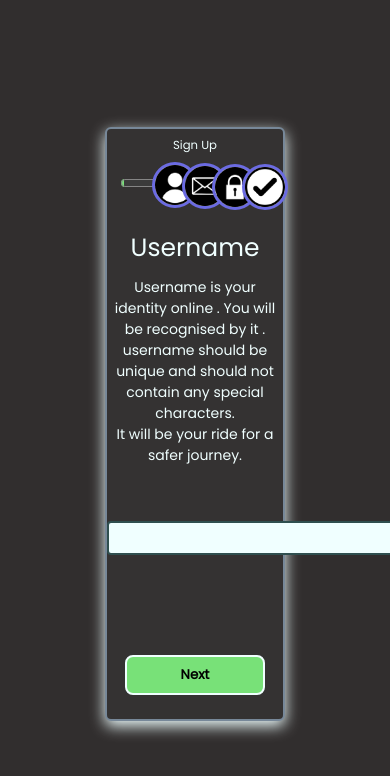
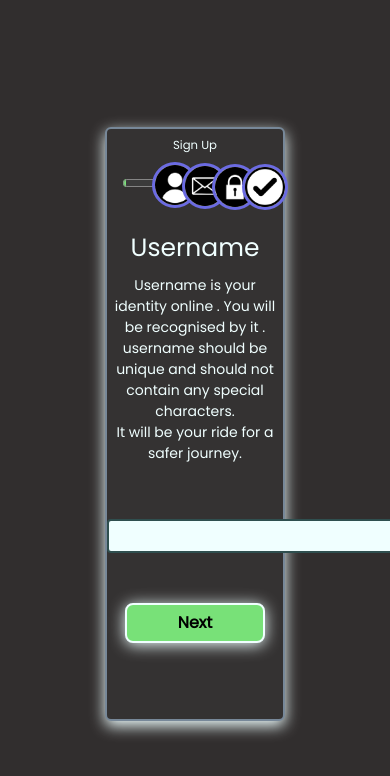
Before and after one commit to Semicile17/Signup, a plain HTML site: page index.html in a window 390 px wide. Shown: the top 776 px of the page. Drawn offline with Linux system fonts and the light colour scheme.

Commit message:
made some media query changes

```diff
--- a/script.js
+++ b/script.js
@@ -107,7 +107,7 @@ butnext.addEventListener('click',()=>{
                 imgif.style.display='none';
                 console.log('working')
                 dispfinal.style.display='block';
-                dispfinal.textContent=`Welcome ${username} . Thank you for joining Semcile .`
+                dispfinal.textContent=`Welcome ${username} . Thank you for joining Semicile .`
 
 
             }
--- a/style.css
+++ b/style.css
@@ -98,7 +98,7 @@ i.size{
     color: azure;text-align:center;
 }
 #usernamedesc{
-    margin-top:10px;
+    margin-top:8px;
 }
 .tag{
     font-size:14px;
@@ -120,16 +120,19 @@ i.size{
 .next{
     text-align: center;
     margin-top: 100px;
+
 }
 #change{
     width: 140px;
     height: 40px;
+    font-size:16px;
     background-color: rgb(120, 225, 120);
     border: 2px solid azure;
     border-radius: 8px;
     cursor:pointer;
     font-family:'Poppins';
     font-weight:700;
+    box-shadow: azure 0px 2px 16px 0px;
 }
 #change:hover {
     width:143px;
@@ -197,3 +200,21 @@ img{
     font-size:8px;
 
 }
+@media only screen and (max-width:1300px){
+    .next{
+
+        text-align: center;
+        margin-top: 50px;
+    }
+    .inprealname{
+        margin-top:12px;
+    }
+    input[type="range"]{
+
+        height:10px;
+        width:83%;
+        accent-color:rgb(120, 225, 120);
+
+    }
+
+}
```
